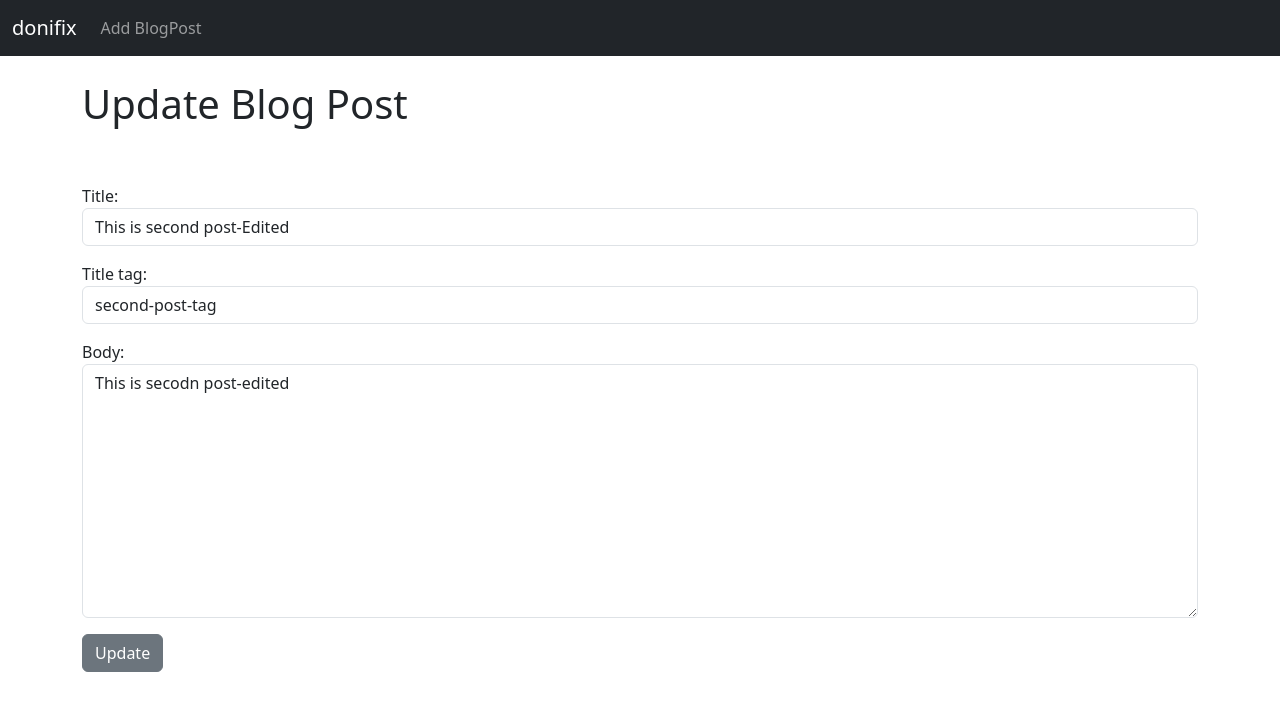
After one commit to miri114/TechBlog, a Django app: page /blog/edit/2 in a window 1280 px wide. The commit adds this page. Shown: the top 711 px of the page. Run offline with Django 4.2, Linux system fonts and the light colour scheme; data comes from the database, SQL or seed files in the repository; both versions use the stored data as it was after the commit.

Commit message:
Adding edit/delete functionalities to our blog

```diff
--- /dev/null
+++ b/blog/forms.py
@@ -0,0 +1,30 @@
+from django import forms
+from .models import Post
+
+
+class BlogPostForm(forms.ModelForm):
+    class Meta:
+        model = Post
+        fields = ('title', 'title_tag', 'author', 'body')
+
+        widgets = {
+            'title': forms.TextInput(attrs={'class':'form-control'}),
+            'title_tag': forms.TextInput(attrs={'class':'form-control'}),
+            'author': forms.Select(attrs={'class':'form-control'}),
+            'body': forms.Textarea(attrs={'class':'form-control'}),
+
+        }
+
+
+class EditBlogPostForm(forms.ModelForm):
+    class Meta:
+        model = Post
+        fields = ('title', 'title_tag', 'body')
+
+        widgets = {
+            'title': forms.TextInput(attrs={'class':'form-control'}),
+            'title_tag': forms.TextInput(attrs={'class':'form-control'}),
+            # 'author': forms.Select(attrs={'class':'form-control'}),
+            'body': forms.Textarea(attrs={'class':'form-control'}),
+
+        }
--- a/blog/models.py
+++ b/blog/models.py
@@ -5,7 +5,7 @@ from django.urls import reverse
 
 class Post(models.Model):
     title = models.CharField(max_length=300)
-    title_tag = models.CharField(max_length=300, default="donifix")
+    title_tag = models.CharField(max_length=300)
     author = models.ForeignKey(User, on_delete=models.CASCADE)
     body = models.TextField()
 
@@ -14,4 +14,8 @@ class Post(models.Model):
         return self.title + ' | ' + str(self.author)
 
     def get_absolute_url(self):
-        return reverse('blog_detail', args=(str(self.id)))
+        #after creating new post it will redirect us to the post we just created
+        # return reverse('blog_detail', args=(str(self.id)))
+
+        ## we can just return to home with this
+        return reverse('home')
--- a/blog/templates/blog_detail.html
+++ b/blog/templates/blog_detail.html
@@ -11,6 +11,7 @@
 
 <br />
 <br />
-
+<a href="{% url 'update_blog_post' post.pk %}" class="btn btn-primary">Edit</a>
+<a href="{% url 'delete_blog_post' post.pk %}" class="btn btn-danger">Delete</a>
 <a href="{% url 'home' %}" class="btn btn-secondary">Back</a>
 {% endblock %}
--- a/blog/templates/home.html
+++ b/blog/templates/home.html
@@ -6,8 +6,10 @@
 <ul>
     {% for post in object_list %}
     <li><a href="{% url 'blog_detail' post.pk %}">{{ post.title }} </a> - {{ post.author.first_name }}
-        {{ post.author.last_name }}<br />
-        {{ post.body }}</li>
+        {{ post.author.last_name }} - <a href="{% url 'update_blog_post' post.pk %}">(Edit)</a>
+        <a href="{% url 'delete_blog_post' post.pk %}">(Delete)</a><br />
+        {{ post.body }}
+    </li>
     {% endfor %}
 </ul>
 {% endblock %}
--- /dev/null
+++ b/blog/templates/update_blog_post.html
@@ -0,0 +1,18 @@
+{% extends 'base.html' %}
+
+{% block title%}Edit Blog Post{% endblock %}
+
+{% block content %}
+
+<h1>Update Blog Post </h1>
+<br />
+<br />
+
+<div class="form-group">
+    <form method="POST">
+        {% csrf_token %}
+        {{ form.as_p }}
+        <button class="btn btn-secondary">Update</button>
+    </form>
+</div>
+{% endblock %}
--- a/blog/urls.py
+++ b/blog/urls.py
@@ -1,10 +1,12 @@
 from django.urls import path
 #from . import views
-from . views import HomeView, BlogDetailView, AddBlogPostView
+from . views import HomeView, BlogDetailView, AddBlogPostView, UpdateBlogPostView,DeleteBlogPostView
 
 urlpatterns = [
-    #path('', views.home, name='home'),
+    #path('', views.home, name='home'),  # this urls is used when work with function based view
     path('', HomeView.as_view(), name='home'),
     path('blog/<int:pk>', BlogDetailView.as_view(), name='blog_detail'),
     path('add_blog_post/', AddBlogPostView.as_view(), name='add_blog_post'),
+    path('blog/edit/<int:pk>', UpdateBlogPostView.as_view(), name='update_blog_post'),
+    path('blog/<int:pk>/remove', DeleteBlogPostView.as_view(), name='delete_blog_post'),
 ]
--- a/blog/views.py
+++ b/blog/views.py
@@ -1,11 +1,14 @@
 from django.shortcuts import render
-from django.views.generic import ListView, DetailView, CreateView
+from django.views.generic import ListView, DetailView, CreateView, UpdateView, DeleteView
 from .models import Post
 # Create your views here.
+from .forms import BlogPostForm, EditBlogPostForm
+from django.urls import reverse_lazy
 
 class HomeView(ListView):
     model = Post
     template_name = 'home.html'
+    ordering=['-id']
 
 class BlogDetailView(DetailView):
     model = Post
@@ -13,5 +16,17 @@ class BlogDetailView(DetailView):
 
 class AddBlogPostView(CreateView):
     model = Post
+    form_class = BlogPostForm
     template_name = 'add_blog_post.html'
-    fields = '__all__'     # since we creating new post, this takes all fields of a post defined in models.py
+    #fields = '__all__'     # since we creating new post, this takes all fields of a post defined in models.py
+
+class UpdateBlogPostView(UpdateView):
+    model = Post
+    form_class = EditBlogPostForm
+    template_name = 'update_blog_post.html'
+    # fields = ('title', 'title_tag', 'body')
+
+class DeleteBlogPostView(DeleteView):
+    model = Post
+    template_name = 'delete_blog_post.html'
+    success_url = reverse_lazy('home')
```
Also changed, not shown: blog/templates/delete_blog_post.html (added, +19 -0 lines), db.sqlite3.
